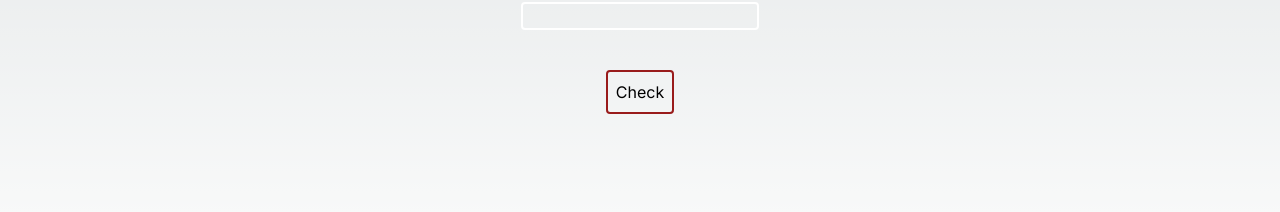
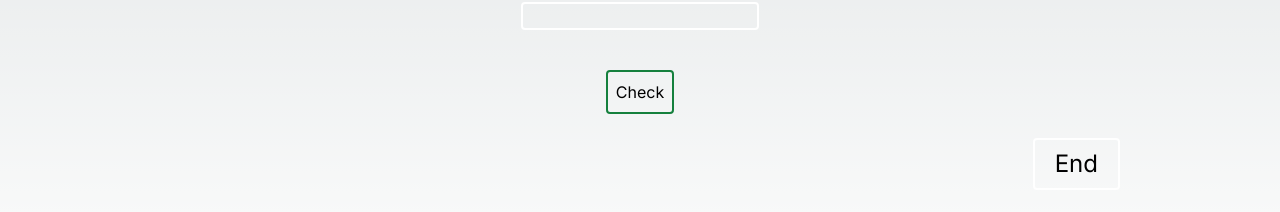
Before and after one commit to AelElliotBanyard/digital-escape-game, a Next.js app: page /puzzle12 in a window 1280 px wide. Shown: the part 450-662 px from the top of the page. Built offline with nearby package versions, Linux system fonts and the light colour scheme.

Commit message:
end button implemented

```diff
--- a/app/page.js
+++ b/app/page.js
@@ -1,3 +1,4 @@
+'use client'
 import Image from 'next/image'
 
 export default function Home() {
--- a/app/puzzle12/page.jsx
+++ b/app/puzzle12/page.jsx
@@ -1,10 +1,12 @@
 'use client'
 import React from "react";
 import { useState } from 'react';
+import { useRouter } from "next/navigation";
 
 const page = () => {
   const result = "WINDRAD";
   const [input, setInput] = useState('');
+  const router = useRouter()
 
   const check = (e) => {
     if (input.toUpperCase() === result) {
@@ -29,7 +31,8 @@ const page = () => {
         <p>Man kann mich am Himmel sehen.</p>
       </div>
       <input type="text" className="rounded border-white border-2 bg-transparent" value={input} onChange={(e) => setInput(e.target.value)} />
-      <button className="border-2 border-red-800 rounded p-2" onClick={check}>Check</button>
+      <button className="border-2 border-green-700 rounded p-2" onClick={check}>Check</button>
+      <button className="absolute bottom-40 right-40 border-2 border-white p-2 pl-5 pr-5 text-2xl rounded" onClick={() => router.replace("/")}>End</button>
     </div>
   );
 };
```
